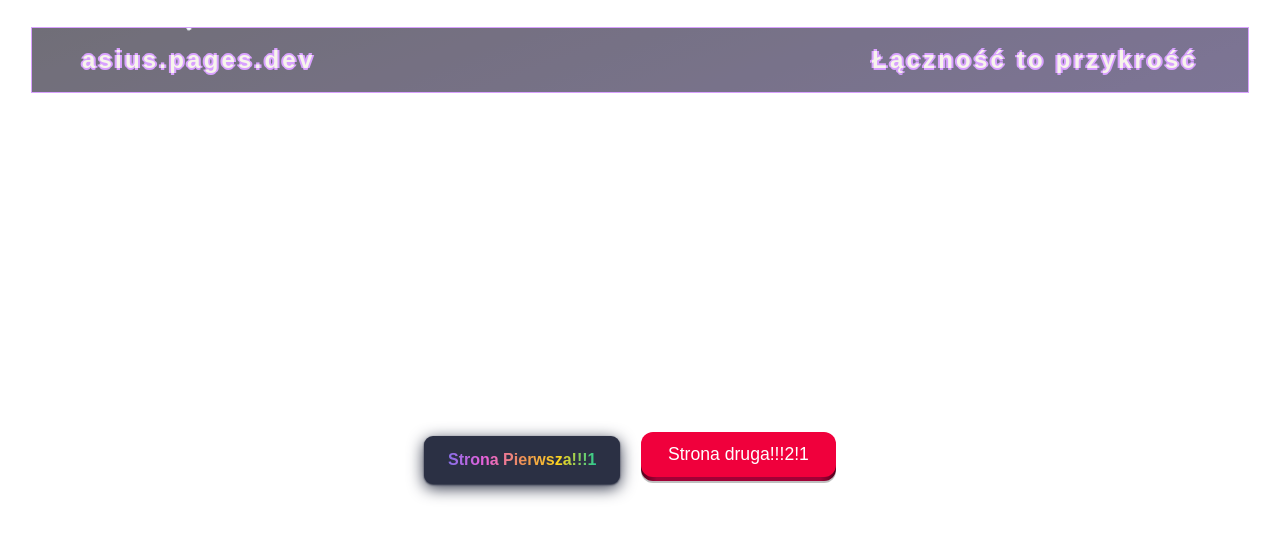
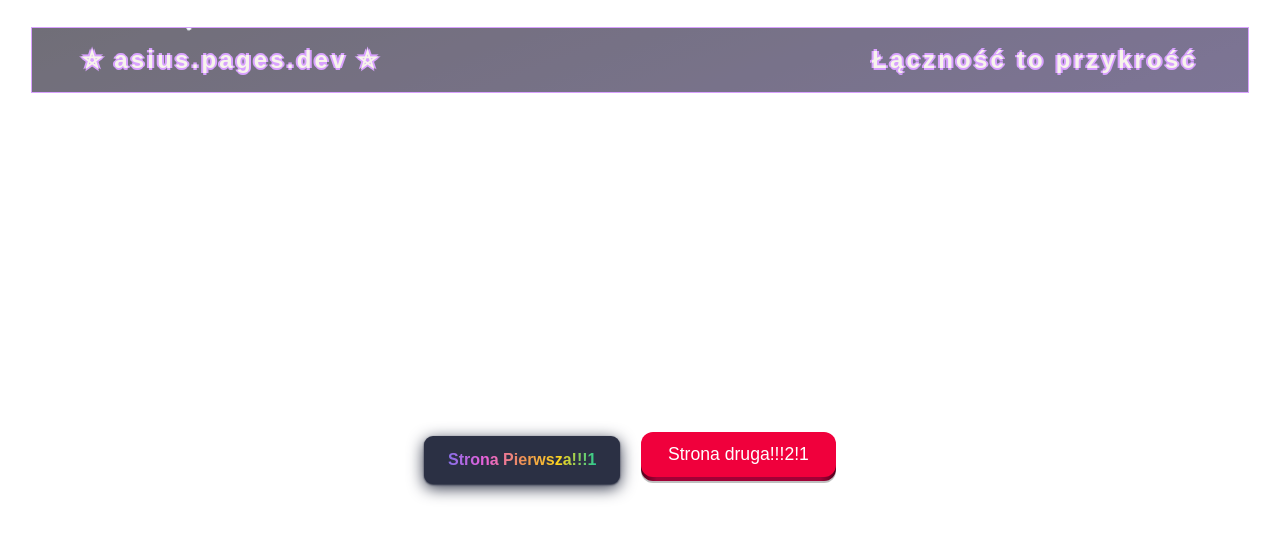
Before and after one commit to piotrusdfgmfk/asius, a plain HTML site: page index.html in a window 1280 px wide. Drawn offline with Linux system fonts and the light colour scheme.

Commit message:
⛤⛤⛤⛤⛤⛤⛤

```diff
--- a/index.html
+++ b/index.html
@@ -13,7 +13,7 @@
             <button width="90vw" class="buttonspace" onclick="location.href='./#Serdecznie_pozdrawiam_pana_mareczka'">
                 <table width="100%">
                 <tr>
-                    <td style="text-align: left;"><span class="text">asius.pages.dev</span></td>
+                    <td style="text-align: left;"><span class="text">⛤ asius.pages.dev ⛤</span></td>
                     <td style="text-align: right;"><span class="text>"><div id="dynamic-text">Łączność to  <span id="changing-word">przyszłość</span></div></span></td>
                 </tr>
             </table></button>
```
Also changed, not shown: strona_1/index.html (+1 -1 lines).
